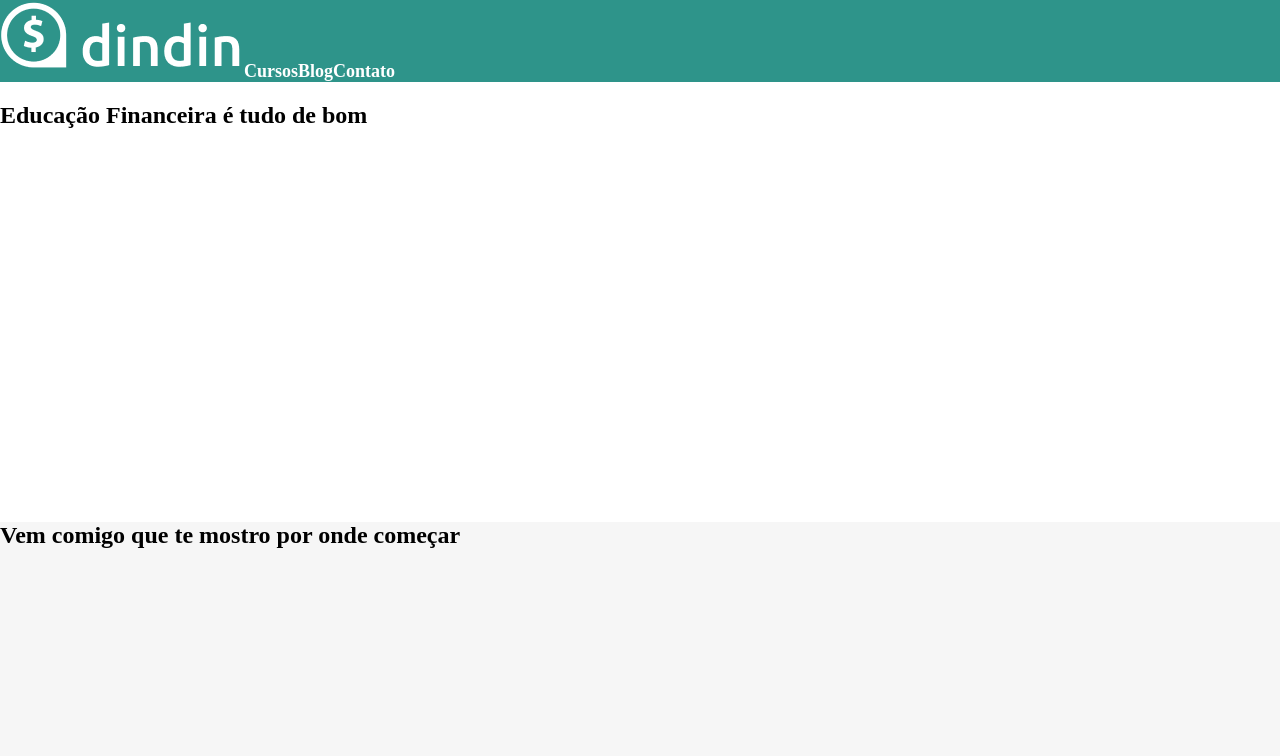
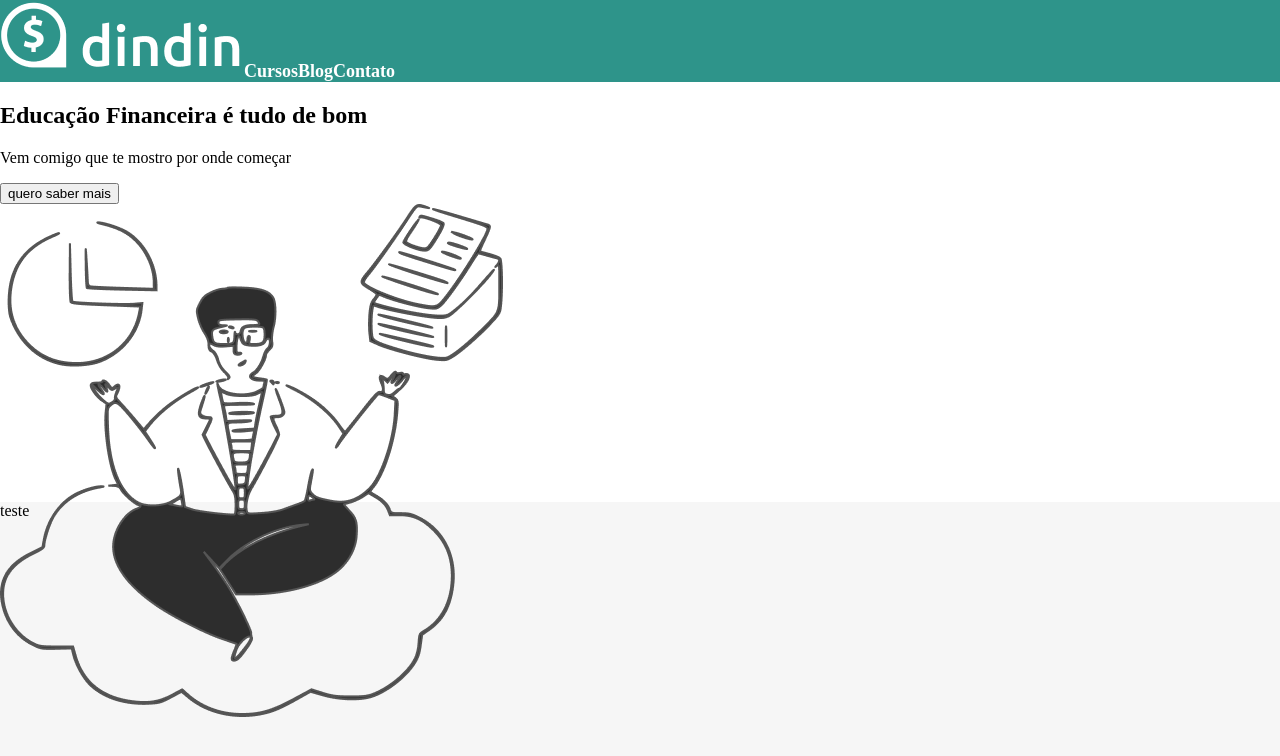
Before and after one commit to guipaterlini/react-studies, a React (Create React App) app: page / in a window 1280 px wide. Shown: the top 756 px of the page. Built offline with nearby package versions, Linux system fonts and the light colour scheme.

Commit message:
Adicionado alert oara quando se clica no sendemail

```diff
--- a/src/App.tsx
+++ b/src/App.tsx
@@ -1,17 +1,31 @@
 import Header from "./components/Header";
 import Box from "./components/Box";
+import Banner from "./assets/images/ilustra-banner.png";
 import "./styles/global.css";
 
 function App() {
+  const sendEmail = () => {
+    alert("Email enviado com sucesso!");
+  };
+
   return (
     <div className="App">
       <Header />
       <main>
         <Box background="claro">
-          <h1>Educação Financeira é tudo de bom</h1>
+          <div>
+            <h1>Educação Financeira é tudo de bom</h1>
+            <p>Vem comigo que te mostro por onde começar</p>
+            <button className="button" onClick={sendEmail}>
+              quero saber mais
+            </button>
+          </div>
+          <div>
+            <img src={Banner} alt="banner" />
+          </div>
         </Box>
         <Box background="escuro">
-          <h2>Vem comigo que te mostro por onde começar</h2>
+          <span>teste</span>
         </Box>
       </main>
     </div>
```
Also changed, not shown: src/components/Box/index.tsx (+5 -2 lines).
